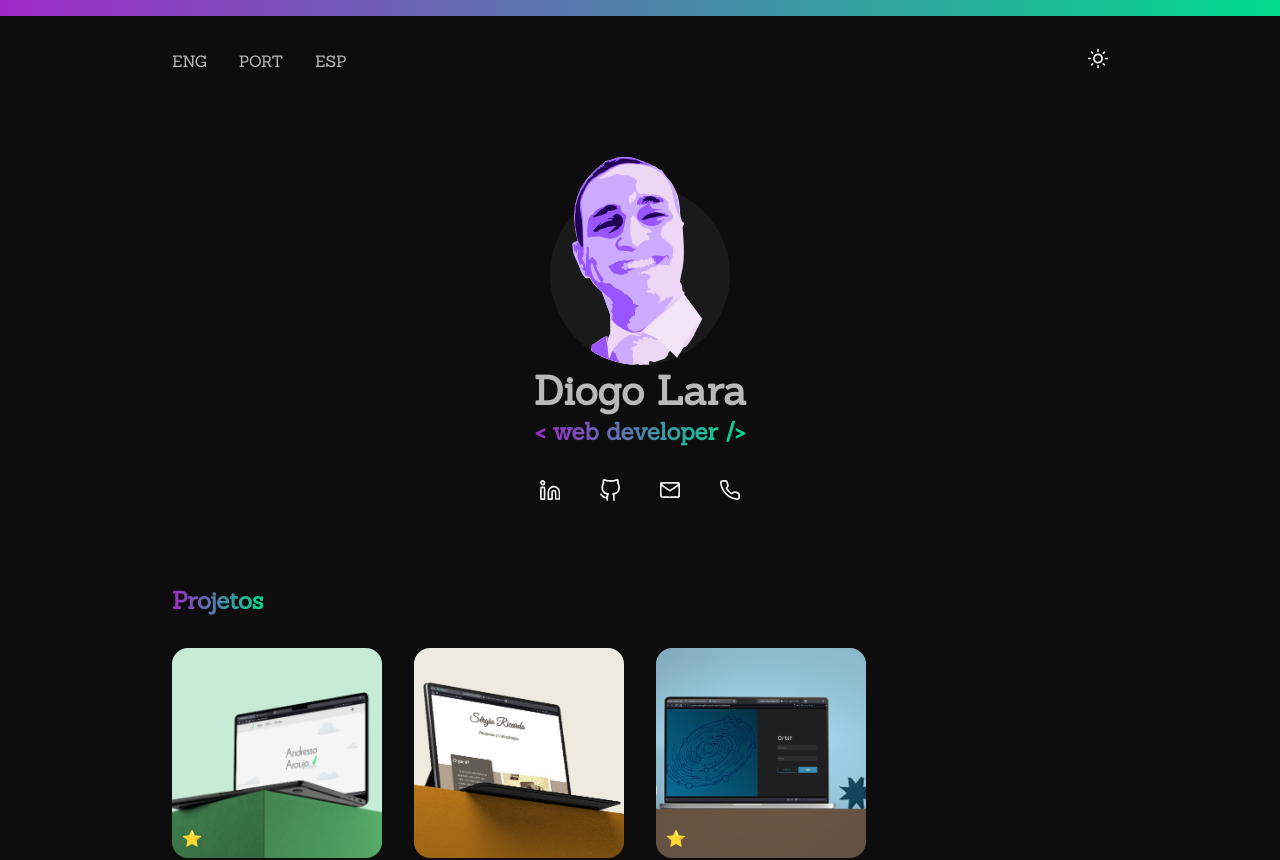
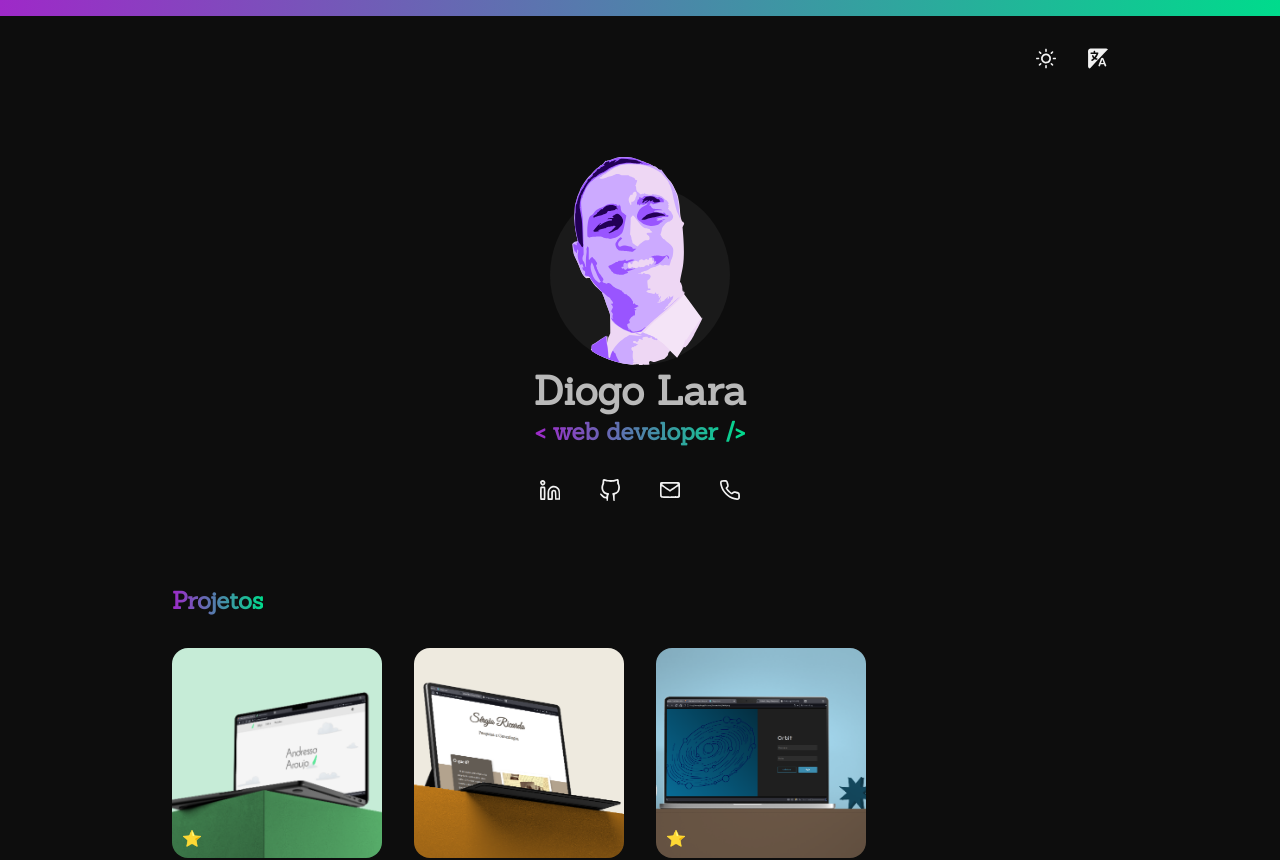
Before and after one commit to DiogoZdev/diogo-lara-dev-website, an Angular app: page / in a window 1280 px wide. Shown: the top 860 px of the page. Built offline with nearby package versions, Linux system fonts and the light colour scheme.

Commit message:
refactor: improving language selector
improving language selector

```diff
--- a/src/app/components/menu/menu.component.html
+++ b/src/app/components/menu/menu.component.html
@@ -1,19 +1,23 @@
 <nav class="menu">
   <div class="center ">
-    <div class="languages">
-        <button (click)="setLanguage('ENG')">
-          <span>ENG</span>
-        </button>
-        <button (click)="setLanguage('PORT')">
-          <span>PORT</span>
-        </button>
-        <button (click)="setLanguage('ESP')">
-          <span>ESP</span>
-        </button>
+    <div class="pages">
+
 
     </div>
-    <button (click)="toggleTheme()">
-      <img [src]="themeIcon" alt="theme">
-    </button>
+    <div class="buttons">
+      <button class="icon" (click)="toggleTheme()">
+        <img [src]="themeIcon" alt="theme">
+      </button>
+
+      <div class="icon languages">
+        <img src="assets/icons/translation.svg" alt="translation">
+
+        <div class="language-selector">
+          <button *ngFor="let lang of languages" (click)="setLanguage(lang.code)">
+            <span class="option">{{ lang.name }}</span>
+          </button>
+        </div>
+      </div>
+    </div>
   </div>
 </nav>
--- a/src/app/components/menu/menu.component.scss
+++ b/src/app/components/menu/menu.component.scss
@@ -1,5 +1,5 @@
-.menu {
-
+* {
+  // box-shadow: 0 0 1px red;
 }
 
 .center {
@@ -7,13 +7,56 @@
   justify-content: space-between;
   gap: 2rem;
 
-  .languages {
+  .pages {
     width: fit-content;
     display: flex;
     gap: 2rem;
   }
 
-  button {
+  .buttons {
+    display: flex;
+    gap: 2rem;
+
+    .languages {
+      position: relative;
+
+      .language-selector {
+        cursor: default;
+        position: absolute;
+        bottom: 0;
+        right: 0;
+        transform: translateY(100%);
+        pointer-events: none;
+        filter: opacity(0);
+        display: flex;
+        flex-direction: column;
+        gap: 1rem;
+        transition: filter 300ms ease;
+        padding: 1rem 0;
+        border-radius: 0.5rem;
+
+        .option {
+          cursor: pointer;
+          color: var(--text);
+          text-align: left;
+
+          &:hover {
+            color: var(--color-accent);
+          }
+        }
+      }
+
+      &:hover {
+        .language-selector {
+          pointer-events: all;
+          filter: opacity(1);
+        }
+      }
+    }
+
+  }
+
+  .icon {
     cursor: pointer;
     color: var(--text);
     font-size: 16px;
--- a/src/app/components/menu/menu.component.ts
+++ b/src/app/components/menu/menu.component.ts
@@ -1,6 +1,7 @@
 import { Component, OnInit } from "@angular/core";
 import { LanguageService } from "src/app/services/language.service";
 import { ThemeService } from "src/app/services/theme.service";
+import { ILanguage, Language } from "./types/languages";
 
 @Component({
   templateUrl: './menu.component.html',
@@ -10,6 +11,12 @@ import { ThemeService } from "src/app/services/theme.service";
 export class MenuComponent implements OnInit {
 
   themeIcon = ''
+
+  languages: ILanguage[] = [
+    { code: Language.PORT, name: 'Português' },
+    { code: Language.ENG, name: 'English' },
+    { code: Language.ESP, name: 'Español' },
+  ];
 
   constructor(
     private themeService: ThemeService,
@@ -34,7 +41,7 @@ export class MenuComponent implements OnInit {
     this.themeIcon = theme === 'dark' ? 'assets/icons/sun.svg' : 'assets/icons/moon.svg'
   }
 
-  setLanguage(lang: 'ENG'|'ESP'|'PORT') {
+  setLanguage(lang: Language) {
     this.languageService.setLanguage(lang)
   }
 
--- a/src/app/components/menu/menu.module.ts
+++ b/src/app/components/menu/menu.module.ts
@@ -1,8 +1,9 @@
 import { NgModule } from "@angular/core";
 import { MenuComponent } from "./menu.component";
+import { CommonModule } from "@angular/common";
 
 @NgModule({
-  imports: [],
+  imports: [CommonModule],
   declarations: [MenuComponent],
   exports: [MenuComponent]
 })
--- /dev/null
+++ b/src/app/components/menu/types/languages.ts
@@ -0,0 +1,10 @@
+export enum Language {
+  PORT = 'PORT',
+  ENG = 'ENG',
+  ESP = 'ESP',
+}
+
+export interface ILanguage {
+  code: Language;
+  name: string;
+}
--- a/src/styles/styles.scss
+++ b/src/styles/styles.scss
@@ -8,6 +8,10 @@
   background-color: unset;
   border: unset;
   font-family: 'Sanchez', monospace;
+}
+
+body {
+  overflow-x: hidden;
 }
 
 h1,h2,h3 {
```
Also changed, not shown: src/assets/icons/translation.svg (added).
